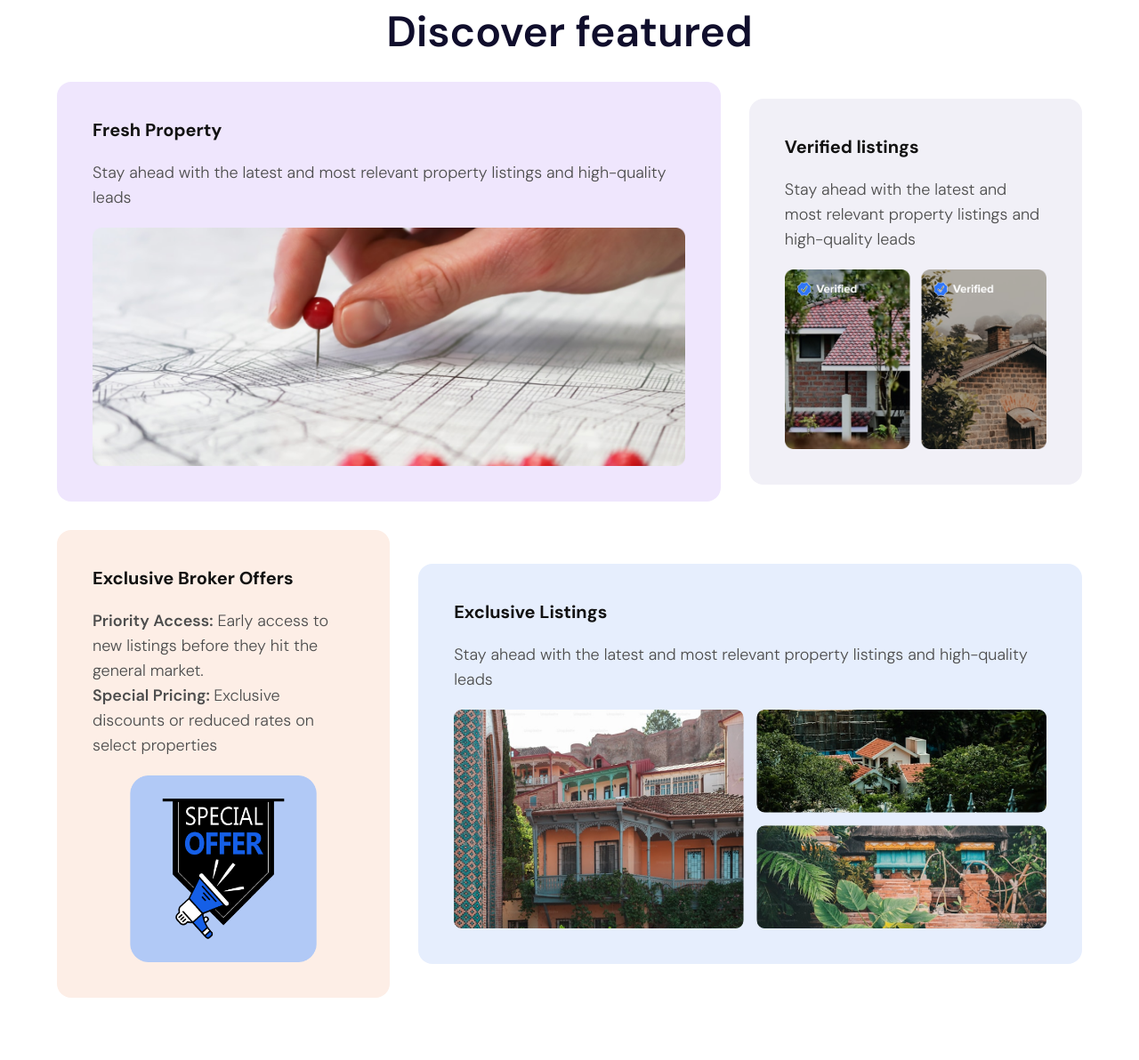
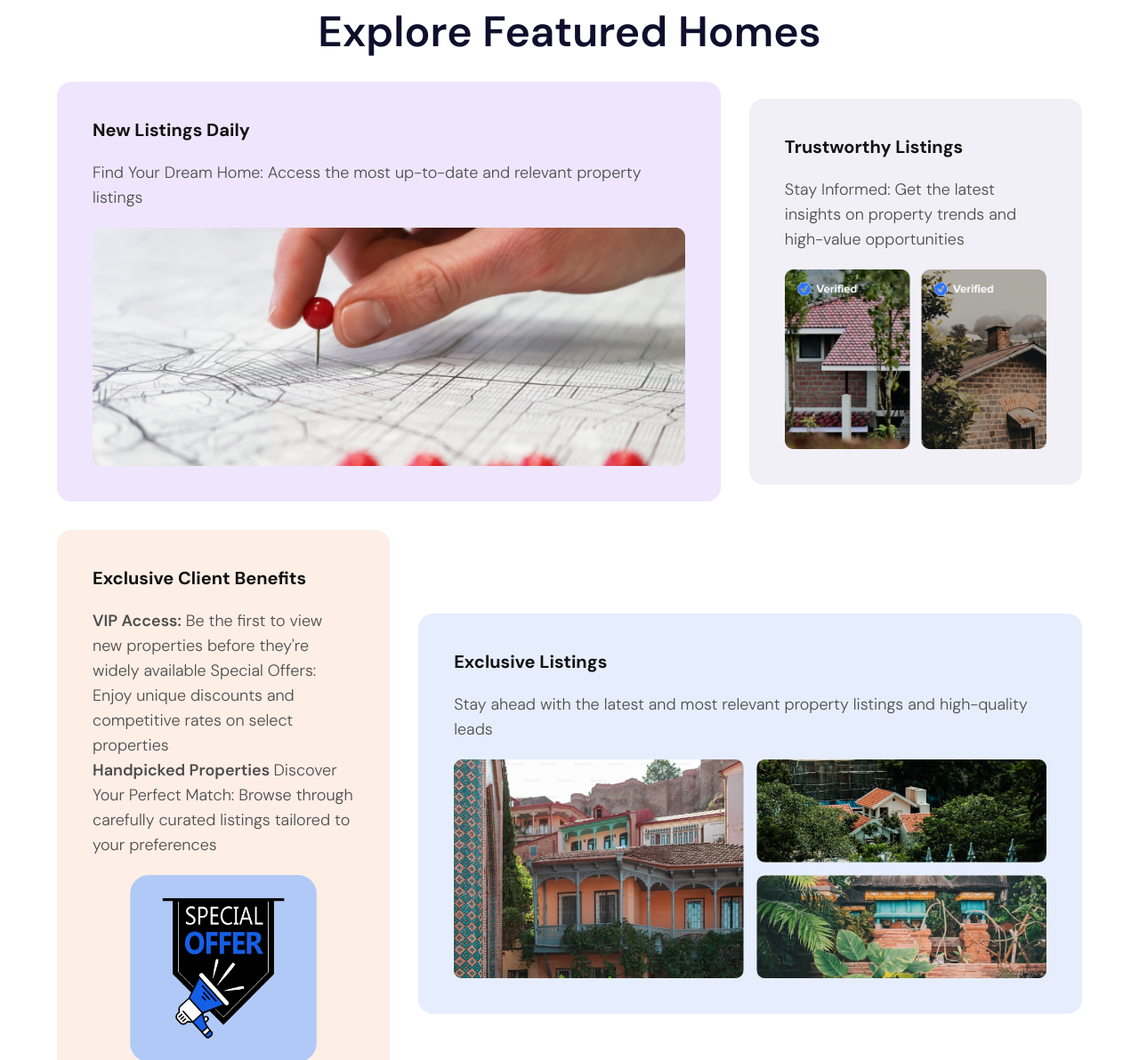
Before and after one commit to CodeMuscle/propeasy-client, a website: page index.html in a window 1280 px wide. Shown: the part 820-2012 px from the top of the page at 89% size. Drawn offline with Linux system fonts and the light colour scheme.

Commit message:
LP Starter

```diff
--- a/index.html
+++ b/index.html
@@ -83,13 +83,13 @@
             <h1
               class="mr-6 text-4xl lg:text-[48px] lg:leading-[63px] font-normal text-[#110229] drop-shadow-2xl"
             >
-              India&apos;s biggest property database
+              India&apos;s Most Comprehensive Property Resource
             </h1>
             <p
               class="font-light text-[#585981] text-xl lg:text-[22px] lg:leading-[36px]"
             >
-              Fresh properties • Verified contacts • Leads management system •
-              Google Sheet integration
+              Latest Properties • Verified Information • Streamlined Search •
+              Personalized Recommendations
             </p>
             <div class="flex flex-row">
               <button
@@ -111,7 +111,7 @@
     <div class="mb-20 lg:max-w-[1440px] w-[90%] mx-auto">
       <div class="my-16 w-full flex flex-col items-center justify-center gap-8">
         <h2 class="text-textSecondary font-semibold text-5xl">
-          Discover featured
+          Explore Featured Homes
         </h2>
 
         <div class="w-full flex flex-col items-center justify-center gap-8">
@@ -121,10 +121,9 @@
             <div
               class="flex flex-col gap-5 rounded-2xl bg-[#EFE6FD] p-10 lg:w-2/3"
             >
-              <h3 class="text-xl font-bold text-[#121212]">Fresh Property</h3>
+              <h3 class="text-xl font-bold text-[#121212]">New Listings Daily</h3>
               <p class="text-textTertiary text-lg font-light">
-                Stay ahead with the latest and most relevant property listings
-                and high-quality leads
+                Find Your Dream Home: Access the most up-to-date and relevant property listings
               </p>
               <div class="flex items-center justify-end">
                 <img
@@ -138,11 +137,10 @@
               class="flex flex-col gap-5 rounded-2xl bg-[#F1F0F7] p-10 lg:w-1/3"
             >
               <h3 class="text-xl font-bold text-[#121212]">
-                Verified listings
+                Trustworthy Listings
               </h3>
               <p class="text-textTertiary text-lg font-light">
-                Stay ahead with the latest and most relevant property listings
-                and high-quality leads
+                Stay Informed: Get the latest insights on property trends and high-value opportunities
               </p>
 
               <div class="flex items-center justify-end">
@@ -161,19 +159,19 @@
               class="flex flex-col gap-5 rounded-2xl bg-[#FDEEE6] p-10 lg:w-1/3"
             >
               <h3 class="text-xl font-bold text-[#121212]">
-                Exclusive Broker Offers
+                Exclusive Client Benefits
               </h3>
               <ul>
                 <li>
                   <p class="text-textTertiary text-lg font-light">
-                    <span class="font-semibold">Priority Access:</span> Early
-                    access to new listings before they hit the general market.
+                    <span class="font-semibold">VIP Access:</span> Be the first to view new properties before they're widely available
+Special Offers: Enjoy unique discounts and competitive rates on select properties
                   </p>
                 </li>
                 <li>
                   <p class="text-textTertiary text-lg font-light">
-                    <span class="font-semibold"> Special Pricing: </span>
-                    Exclusive discounts or reduced rates on select properties
+                    <span class="font-semibold"> Handpicked Properties </span>
+                    Discover Your Perfect Match: Browse through carefully curated listings tailored to your preferences
                   </p>
                 </li>
               </ul>
```
